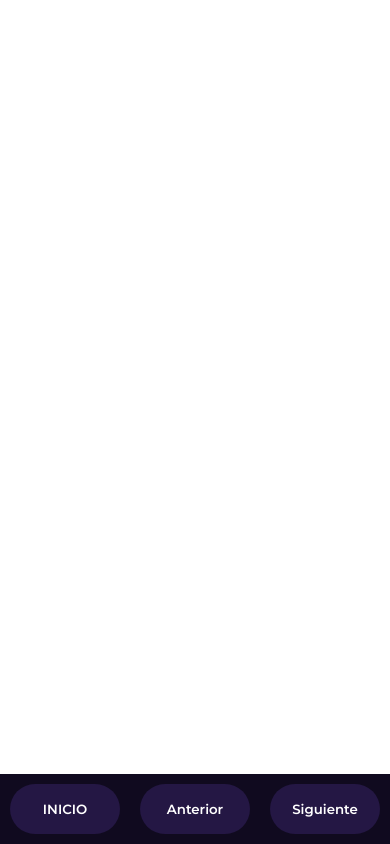
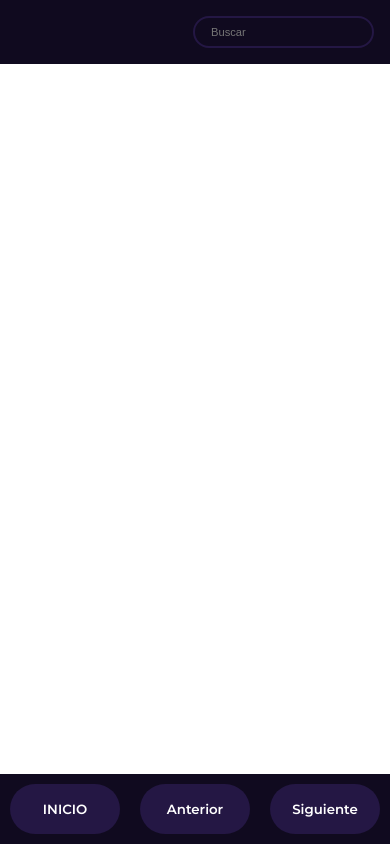
Before and after one commit to DamianLammenda/proyecto-JS, a plain HTML site: page pages/movies.html in a window 390 px wide. Drawn offline with nearby package versions, Linux system fonts and the light colour scheme; some packages are replaced by stand-ins of ours; no server answers; a script that the page names is missing; a web font is replaced by a local one.

Commit message:
agregando searchbar

```diff
--- a/estilos.css
+++ b/estilos.css
@@ -90,6 +90,24 @@
 }
 /* Fin Loader */
 
+header {
+  padding: 1rem;
+  display: flex;
+  justify-content: flex-end;
+  background-color : #100a1f;
+}
+.search {
+  background-color: transparent;
+  border: 2px solid #241744;
+  padding: 0.5rem 1rem;
+  border-radius: 50px;
+  font-size: 1rem;
+  color: white;
+}
+.search:focus {
+  outline: 0;
+  background-color: #241744;
+}
 
 .main {
   font-family: "Nuosu SIL", serif;
@@ -263,9 +281,21 @@
     min-height: 90vh;
     position: relative;
   }
-  .swal-wide{
-    width:300px;
-}
+  header {
+    padding: 1rem;
+    display: flex;
+    justify-content: flex-end;
+    background-color : #100a1f;
+  }
+  .search {
+    background-color: transparent;
+    border: 2px solid #241744;
+    padding: 0.5rem 1rem;
+    border-radius: 50px;
+    font-size: 0.7rem;
+    color: white;
+  }
+
   .imgS {
     position: absolute;
     padding: 0px;
--- a/js/movies.js
+++ b/js/movies.js
@@ -2,6 +2,10 @@ let pagina = 1;
 const btnAnterior = document.getElementById("btnAnterior");
 const btnSiguiente = document.getElementById("btnSiguiente");
 const btnInicio = document.getElementById("btnInicio");
+const form = document.getElementById("form");
+const search = document.getElementById("search");
+const buscarUrl = "https://api.themoviedb.org/3/search/movie?api_key=ab615ab136c6a4dd4fdcea3d3afd2ef0&language=es-MX&query=";
+
 btnInicio.addEventListener("click", () => {
   window.location.href = "../index.html";});
 
@@ -27,7 +31,7 @@ const cargarPeliculas = async () => {
       `https://api.themoviedb.org/3/movie/popular?api_key=ab615ab136c6a4dd4fdcea3d3afd2ef0&language=es-MX&page=${pagina}&append_to_response=overview`
     );
 
-    console.log(respuesta);
+    //console.log(respuesta);
     if (respuesta.status === 200) {
       const datos = await respuesta.json();
       let peliculas = "";
@@ -40,7 +44,9 @@ const cargarPeliculas = async () => {
 				</div>`;
       });
 
-      document.getElementById("contenedor").innerHTML = peliculas;
+
+      let contenedor = document.getElementById("contenedor");
+      contenedor.innerHTML = peliculas;
 
       const btnVerMas = document.getElementsByClassName("btnVerMas");
       for (let i = 0; i < btnVerMas.length; i++) {
@@ -63,10 +69,23 @@ const cargarPeliculas = async () => {
             confirmButtonText: "Cerrar",
           });
         });
+
       }
+
     }
+
   } catch (error) {
-    console.log(error);
+    console.log("error");
   }
 };
+//No carga la peliculas
+form.addEventListener("submit", (e) => {
+  e.preventDefault();
+  const busqueda = search.value;
+  if (busqueda){
+    cargarPeliculas(buscarUrl + busqueda);
+
+  }
+});
+
 cargarPeliculas();
--- a/pages/movies.html
+++ b/pages/movies.html
@@ -6,7 +6,7 @@
     <meta name="viewport" content="width=device-width, initial-scale=1.0" />
     <link rel="preconnect" href="https://fonts.googleapis.com" />
     <link rel="preconnect" href="https://fonts.gstatic.com" crossorigin />
-    <link rel="icon" type="image/png" sizes="32x32" href="./img/logo.svg" />
+    <link rel="icon" type="image/png" sizes="32x32" href="../img/logo.svg" />
     <link rel="preconnect" href="https://fonts.googleapis.com" />
     <link rel="preconnect" href="https://fonts.gstatic.com" crossorigin />
     <link
@@ -22,6 +22,11 @@
     <link rel="stylesheet" href="../estilos.css" />
     <title>Peliculas</title>
   </head>
+  <header>
+    <form id="form">
+      <input type="text" placeholder="Buscar" id="search" class="search">
+    </form>
+  </header>
   <body>
     <main class="main">
       <div class="contendor_loader">
```
Also changed, not shown: pages/tvShow.html (+6 -1 lines).
